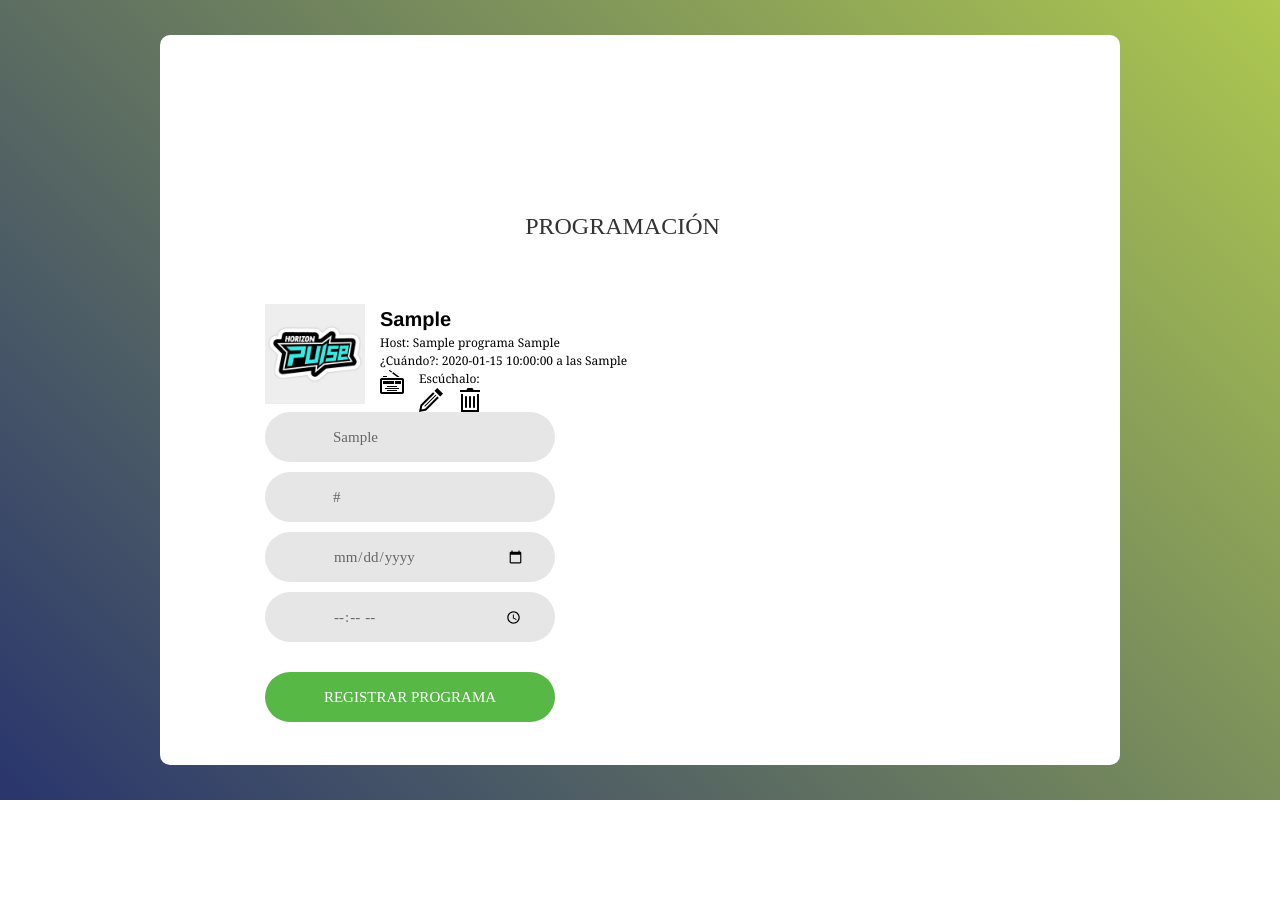
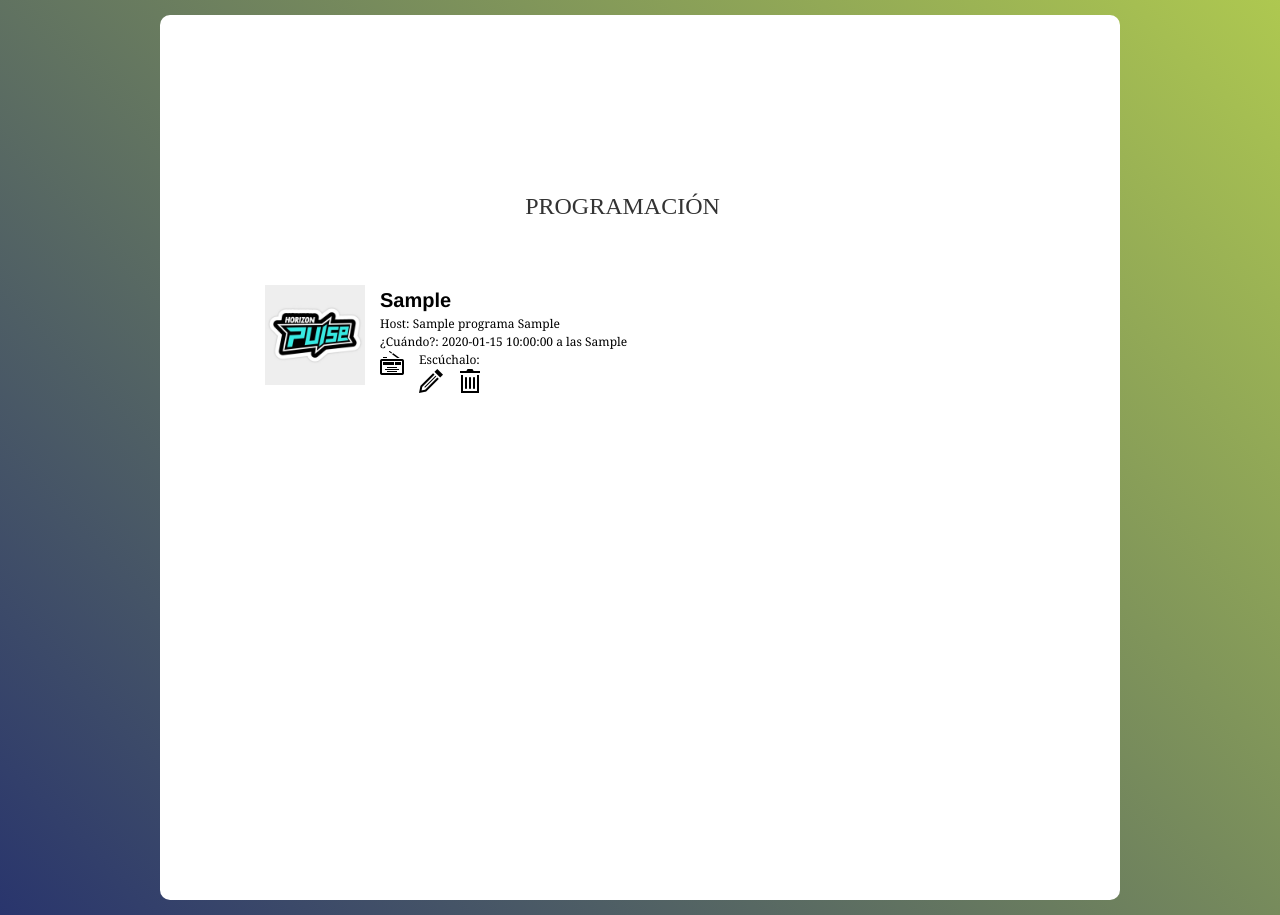
Before and after one commit to unir-ingsoft/ccs_proyecto, a PHP site: template app/views/programacion.phtml in a window 1280 px wide. Before the commit the page ends 800 px from the top, so only its background shows below. Run offline with PHP 8.4, Linux system fonts and the light colour scheme; the template is opened without the code that fills it: most values are stand-ins (such as "Sample title", 1, 10 or a date in 2020).

Commit message:
Edit form hide and show

```diff
--- a/app/views/programacion.phtml
+++ b/app/views/programacion.phtml
@@ -17,14 +17,13 @@
                                 <img width="100" height="100" src="http://kornmexico.com/unirlab02/app/views/css/img/logo.jpg" />
                                 <h3><?=$programa["cTema"] ?></h3>
                                 <p>Host: <?=$programa["cNombre"]." ".$programa["cApellido"] ?></p>
-                                <p>¿Cuándo?: <?=$programa["dFecha"]." a las ".$programa["cHora"] ?><br>
-                                    Escúchalo: <a href="<?=$programa["cUrl"] ?>" target="_blank" ><img src="http://kornmexico.com/unirlab02/app/views/css/img/radio.png"></a>
-                                </p>
+                                <p>¿Cuándo?: <?=$programa["dFecha"]." a las ".$programa["cHora"] ?><p>
+                                <p>Escúchalo: <a href="<?=$programa["cUrl"] ?>" target="_blank" ><img src="http://kornmexico.com/unirlab02/app/views/css/img/radio.png"></a></p>
                                 <p>
-                                    <img src="http://kornmexico.com/unirlab02/app/views/css/img/edit.png">
+                                    <img onclick="showUpdate(<?=$programa['nProgramaPK'] ?>)" src="http://kornmexico.com/unirlab02/app/views/css/img/edit.png">
                                     <img src="http://kornmexico.com/unirlab02/app/views/css/img/delete.png">
                                 </p>
-                                <div>
+                                <div id="<?=$programa['nProgramaPK'] ?>" style="visibility:hidden">
                                     <form action="http://kornmexico.com/unirlab02/v1/index.php/programa/update" method="POST" class="login-form validate-form">
                                         <div class="wrapper-inputs validate-input" data-validate = "Este campo es obligatorio">
                                             <input class="input" type="text" maxlength="150" name="tema" placeholder="Tema del programa" value="<?=$programa['cTema']?>" required>
@@ -40,8 +39,11 @@
                                         </div>
                                         <div class="container-login-btn">
                                             <button class="login-btn">
-                                                Registrar programa
+                                                Guardar
                                             </button>
+                                        </div>
+                                        <div class="text-center p-t-136" onclick="hideUpdate(<?=$programa['nProgramaPK'] ?>)">
+                                            Cancelar
                                         </div>
                                     </form>
                                 </div>
@@ -60,4 +62,14 @@
             </div>
         </div>
     </body>
+    <script type="text/javascript">
+        function showUpdate(id){
+            var x = document.getElementById(id);
+            x.style.visibility = "visible";
+        }
+        function hideUpdate(id){
+            var x = document.getElementById(id);
+            x.style.visibility = "hidden";
+        }
+    </script>
 </html>
```
